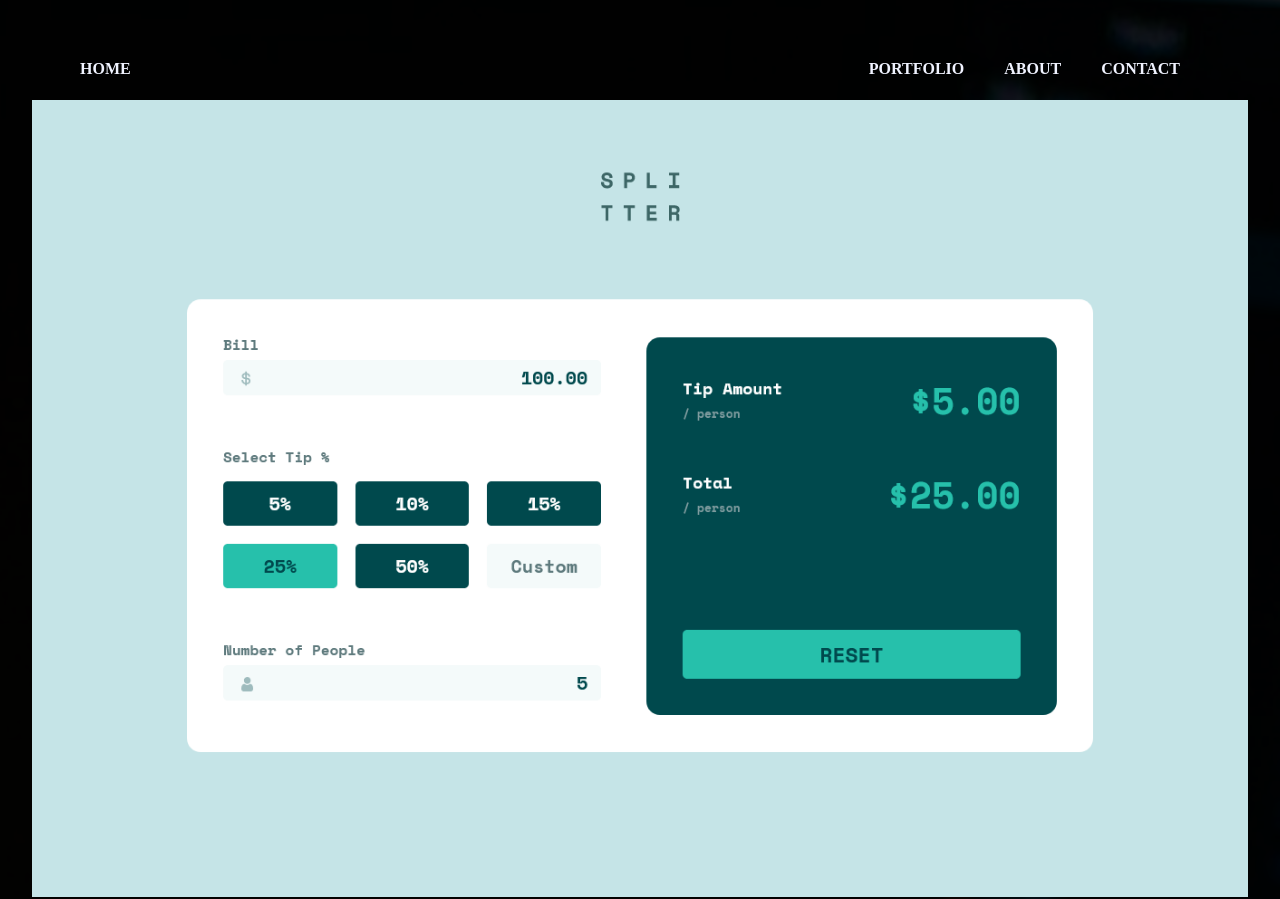
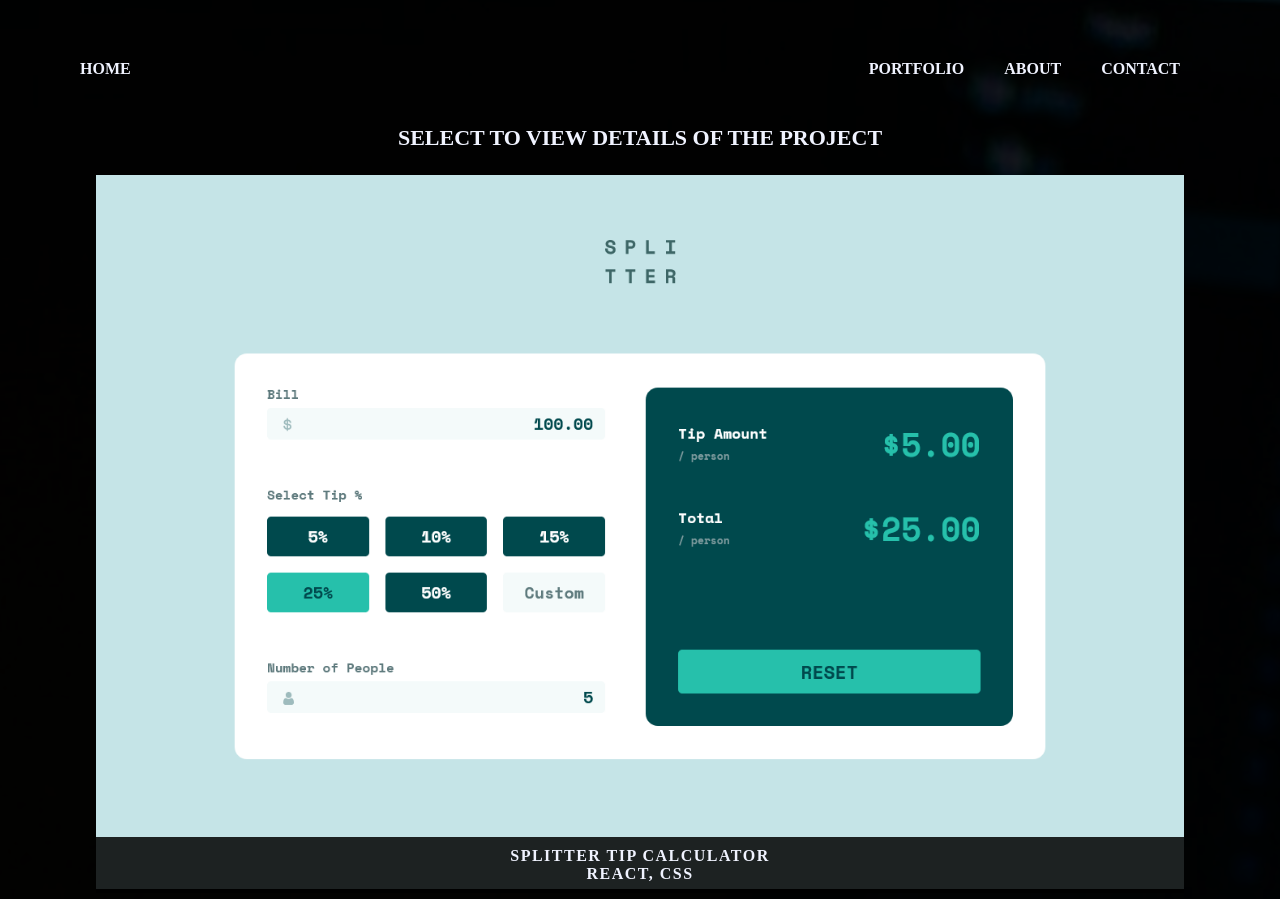
Before and after one commit to Auddity/Auddity_Portfolio_V2, a React (Create React App) app: page /portfolio in a window 1280 px wide. Shown: the top 899 px of the page. Built offline with nearby package versions, Linux system fonts and the light colour scheme; a web font is replaced by a local one.

Commit message:
project link styling

```diff
--- a/src/components/Portfolio.js
+++ b/src/components/Portfolio.js
@@ -7,14 +7,14 @@ import img5 from '../images/crowdfund-fem-screenshot.png'
 import { Link } from 'react-router-dom'
 import '../scss/_Portfolio.scss'
 
-
 const Portfolio = () => {
   const portData = portfolioData.projects;
   const imageArray = [img1, img2, img3, img4, img5];
 
   return (
     <main className='Portfolio'>
-      <div className="Portfolio-link-container">
+      <h1>Select to view details of the project</h1>
+      <div className="Portfolio-links-container">
         {portData.map((item, idx)=> {
           return (
             <Link
@@ -24,6 +24,10 @@ const Portfolio = () => {
             >
               <div className="port-item-link-content">
                 <img src={imageArray[idx]} alt={item.title} />
+                <div className="port-item-link-content-info">
+                  <p>{item.title}</p>
+                  <p>{item.built_with}</p>
+                </div>
               </div>
             </Link>
           )
--- a/src/scss/_Portfolio.scss
+++ b/src/scss/_Portfolio.scss
@@ -1,22 +1,46 @@
+@use './variables' as v;
 @use './mixins' as mx;
+@use './functions' as f;
 
 .Portfolio {
   position: relative;
   height: 100%;
+  padding-block-end: 2rem;
 
-  &-link-container {
+  h1 {
+    width: 70%;
+    font-size: 2.2rem;
+    line-height: 1.6;
+    margin-inline: auto;
+    margin-block: 2rem;
+  }
+
+  &-links-container {
     @include mx.flexCenter;
     flex-direction: column;
-    width: 95%;
+    gap: 2rem;
+    width: 85%;
     margin-inline: auto;
 
     .port-item-link {
       width: 100%;
+      height: 100%;
 
       &-content {
+        position: relative;
 
         img {
           width: 100%;
+        }
+
+        &-info {
+          position: absolute;
+          bottom: 0;
+          left: 0;
+          width: 100%;
+          background-color: v.$transparentBg;
+          letter-spacing: .15rem;
+          padding-block: 1rem;
         }
       }
     }
--- a/src/scss/_functions.scss
+++ b/src/scss/_functions.scss
@@ -2,7 +2,7 @@
 @use './mixins' as mx;
 
 @function setTextColor($color) {
-  @if(lightness($color) < 100) {
+  @if(lightness($color) < 90) {
     @return v.$textDefault;
   } @else {
     @return black;
```
